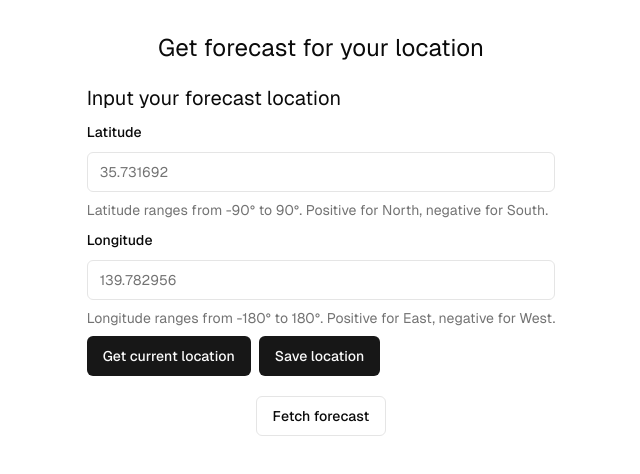
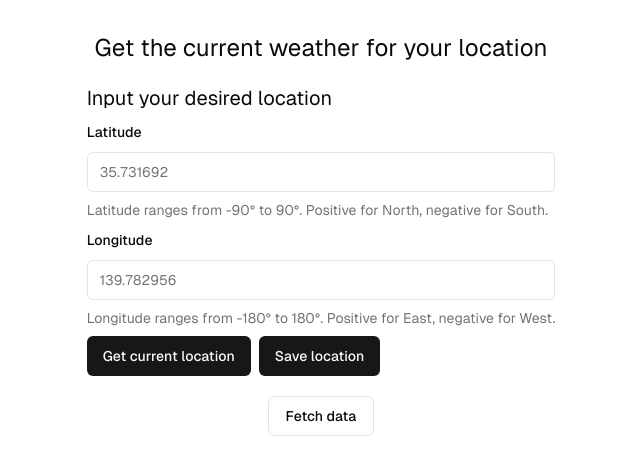
Before and after one commit to pickingname/forecast, a Next.js app: page / in a window 1280 px wide. Shown: the top 474 px of the page, without its empty margins (319-959 px from the left). Built offline with nearby package versions, Linux system fonts and the light colour scheme.

Commit message:
feat: it is not a forecast

```diff
--- a/app/page.tsx
+++ b/app/page.tsx
@@ -4,7 +4,7 @@ import GetLocation from "@/components/parts/getLocation";
 export default function Home() {
   return (
     <div className="justify-items-center min-h-screen p-8 gap-16 font-[family-name:var(--font-geist-sans)]">
-      <p className="text-2xl pb-5">Get forecast for your location</p>
+      <p className="text-2xl pb-5">Get the current weather for your location</p>
       <GetLocation />
       <FetchAndDisplayData />
     </div>
--- a/components/parts/fetchAndDisplay.tsx
+++ b/components/parts/fetchAndDisplay.tsx
@@ -239,13 +239,13 @@ export default function FetchAndDisplayData() {
   return (
     <div className="pt-5">
       <Button variant="outline" onClick={fetchData}>
-        Fetch forecast
+        Fetch data
       </Button>
       {/* {isLocationInvalid && <p className="text-red-600">Invalid location</p>} */}
       {/* <pre>{data ? JSON.stringify(data, null, 2) : "..."}</pre> */}
       {data && (
         <>
-          <p className="text-xl pt-5 pb-3">Forecast result</p>
+          <p className="text-xl pt-5 pb-2">Fetched result</p>
           <div id="top-overview-component">
             <div className="font-outfit flex flex-wrap items-center">
               <p className="mr-2 text-6xl pb-2">{currentWeatherIcon}</p>
--- a/components/parts/getLocation.tsx
+++ b/components/parts/getLocation.tsx
@@ -59,7 +59,7 @@ export default function GetLocation() {
 
   return (
     <div className="">
-      <p className="text-xl pb-2">Input your forecast location</p>
+      <p className="text-xl pb-2">Input your desired location</p>
       <div className="space-y-2">
         <Label htmlFor="latitude">Latitude</Label>
         <Input
```
